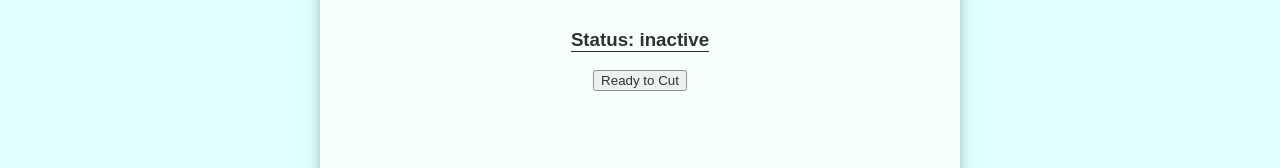
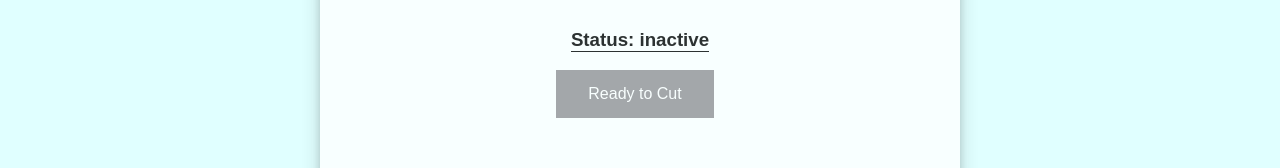
Before and after one commit to pittsblake/bowlcut, a React (Create React App) app in the folder client/: page /stylist/1 in a window 1280 px wide. Shown: the part 413-581 px from the top of the page. Built offline with nearby package versions, Linux system fonts and the light colour scheme; no server answers.

Commit message:
styled active button

```diff
--- a/client/src/components/StylistProfilePage.jsx
+++ b/client/src/components/StylistProfilePage.jsx
@@ -36,6 +36,27 @@ const StylistsButton = styled.button`
     }
 `
 
+const StatusButton = styled.button`
+    text-decoration: none;
+    background-color: #686569;
+    border: none;
+    color: white;
+    padding: 15px 32px;
+    margin-right: 10px;
+    text-align: center;
+    text-decoration: none;
+    display: inline-block;
+    font-size: 16px;
+    opacity: 0.7;
+    &:hover {
+        box-shadow: 2px 4px 5px black;
+        cursor: grab;
+    }
+    &:active {
+        cursor: grabbing;
+    }
+`
+
 const CardContainer = styled.div`
     display: flex;
     flex-direction: column;
@@ -48,7 +69,7 @@ const CardContainer = styled.div`
 const Card = styled.div`
     box-shadow: 0 4px 8px 0 rgba(0, 0, 0, 0.2), 0   6px 20px 0 rgba(0, 0, 0, 0.19);
     padding-top: 5px;
-    padding-bottom: 10px;
+    padding-bottom: 80px;
     margin: 10px auto;
     background-color: white;
     opacity: .8;
@@ -180,9 +201,9 @@ class StylistProfilePage extends Component {
                         }
                         {
                             this.state.stylist.active ?
-                                <button onClick={this.onClick}>Stop Making Money</button>
+                                <StatusButton onClick={this.onClick}>Stop Cutting</StatusButton>
                                 :
-                                <button onClick={this.onClick}>Ready to Cut</button>
+                                <StatusButton onClick={this.onClick}>Ready to Cut</StatusButton>
 
                         }
                         <div>
```
